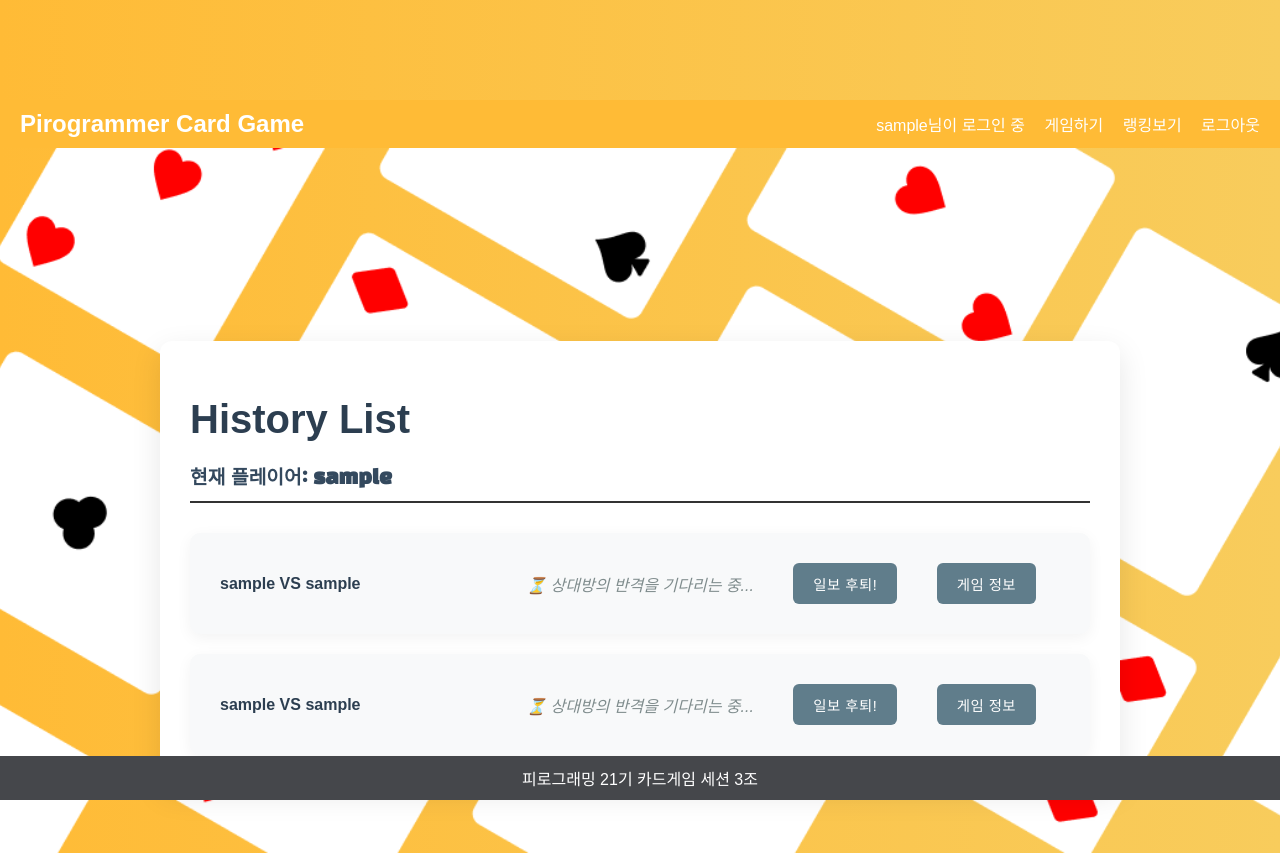
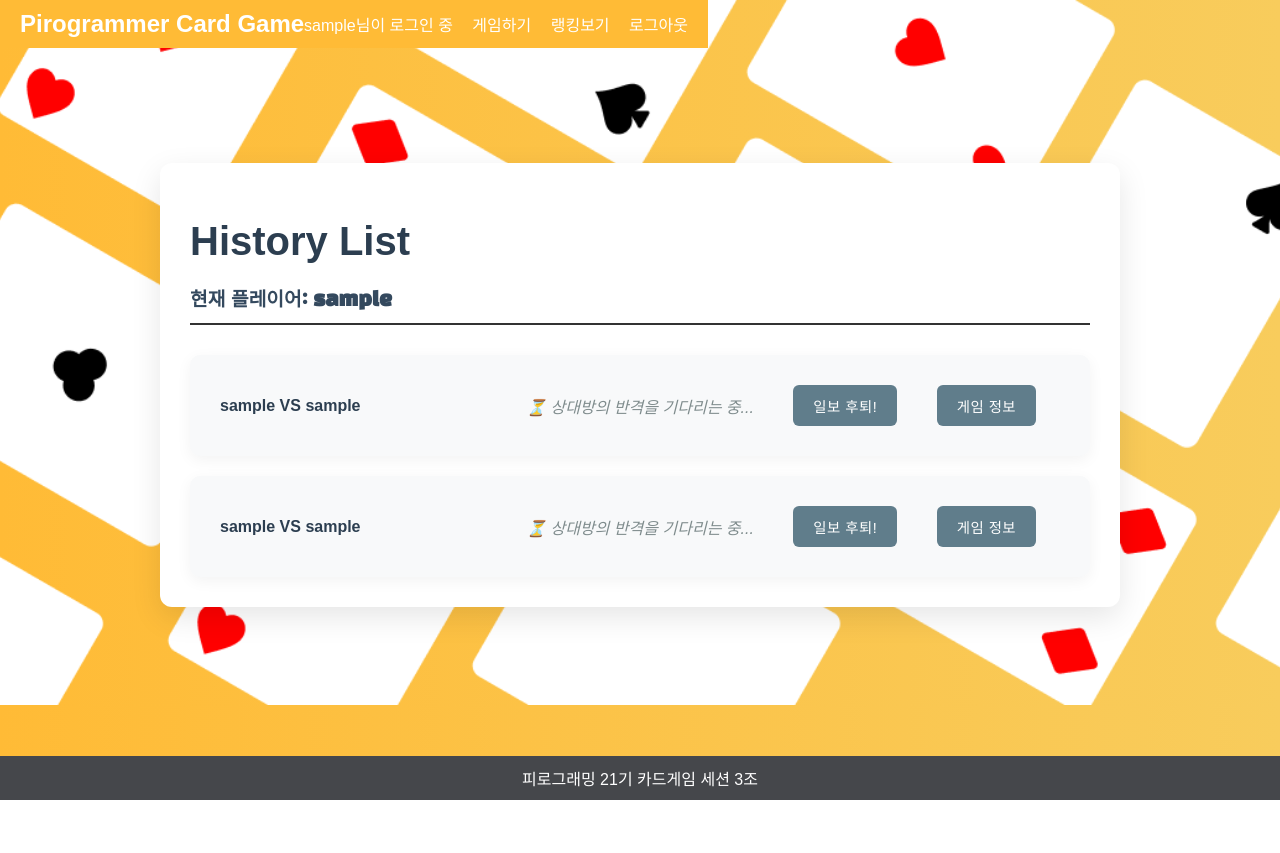
Before and after one commit to Pirogramming-21/Piro21_CardGame_03, a Django app: page /games/list/ in a window 1280 px wide. After the commit the page ends 800 px from the top, so only its background shows below. Run offline with Django 5.2, Linux system fonts and the light colour scheme; a user stored in the database is signed in; tables that the repository leaves empty hold one stand-in row (values such as "Sample post").

Commit message:
[feat]list, styles.css 잘못고친 부분 수정

```diff
--- a/static/css/games/list.css
+++ b/static/css/games/list.css
@@ -1,7 +1,6 @@
 body {
     background-color: #f5f7fa;
     font-family: 'Arial', sans-serif;
-    margin-top: 100px;
 }
 
 .game-history-container {
@@ -12,7 +11,6 @@ body {
     background-color: #ffffff;
     border-radius: 12px;
     box-shadow: 0 10px 30px rgba(0,0,0,0.1);
-    margin-top: 100px;
 }
 
 h1 {
--- a/static/css/users/styles.css
+++ b/static/css/users/styles.css
@@ -12,6 +12,8 @@ body {
     background-color: #FFBB36;
     padding: 10px 20px;
     color: white;
+    position: fixed;
+    top: 0;
 }
 
 .navbar a {
```
